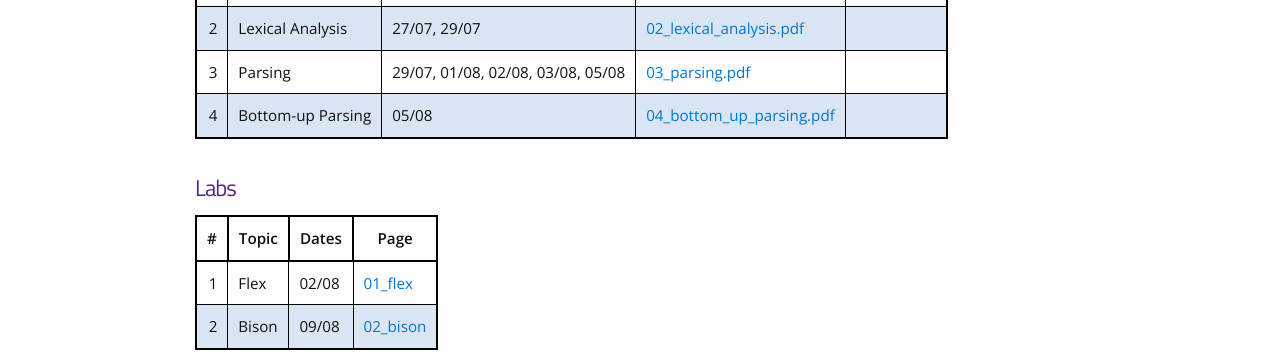
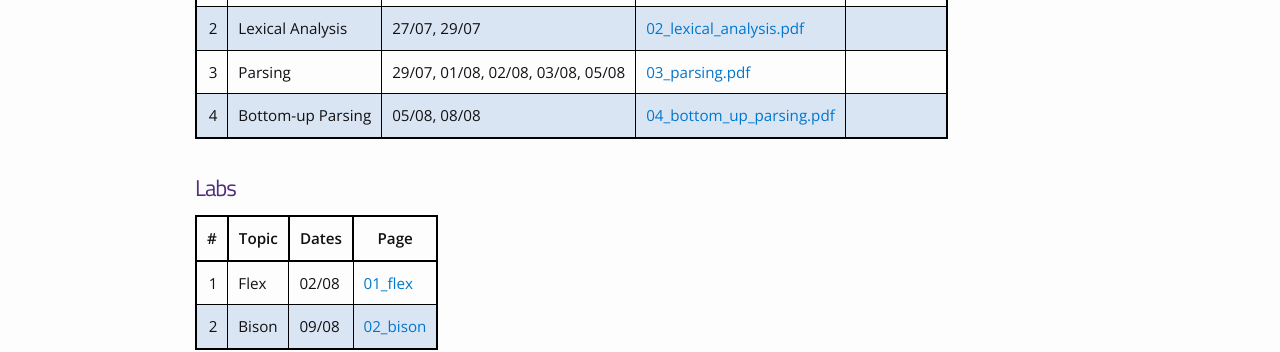
Before and after one commit to kayceesrk/cs3300_m22, a Jekyll site: the page built from schedule.md, in a window 1280 px wide. Shown: the part 276-628 px from the top of the page. Built offline with Jekyll 4.4.1, drawn with Linux system fonts in a browser that asks for light colours; nearby versions of some CDN libraries.

Commit message:
More stuff

```diff
--- a/schedule.md
+++ b/schedule.md
@@ -11,7 +11,7 @@ permalink: /schedule/
 | 1 | Introduction | 25/07, 26/07, 27/07 | [01_introduction.pdf](slides/01_introduction.pdf) | |
 | 2 | Lexical Analysis | 27/07, 29/07 | [02_lexical_analysis.pdf](slides/02_lexical_analysis.pdf) | |
 | 3 | Parsing | 29/07, 01/08, 02/08, 03/08, 05/08 | [03_parsing.pdf](slides/03_parsing.pdf) | |
-| 4 | Bottom-up Parsing | 05/08 | [04_bottom_up_parsing.pdf](slides/04_bottom_up_parsing.pdf) | |
+| 4 | Bottom-up Parsing | 05/08, 08/08 | [04_bottom_up_parsing.pdf](slides/04_bottom_up_parsing.pdf) | |
 
 <br/>
 
```
Also changed, not shown: 5 other files.
